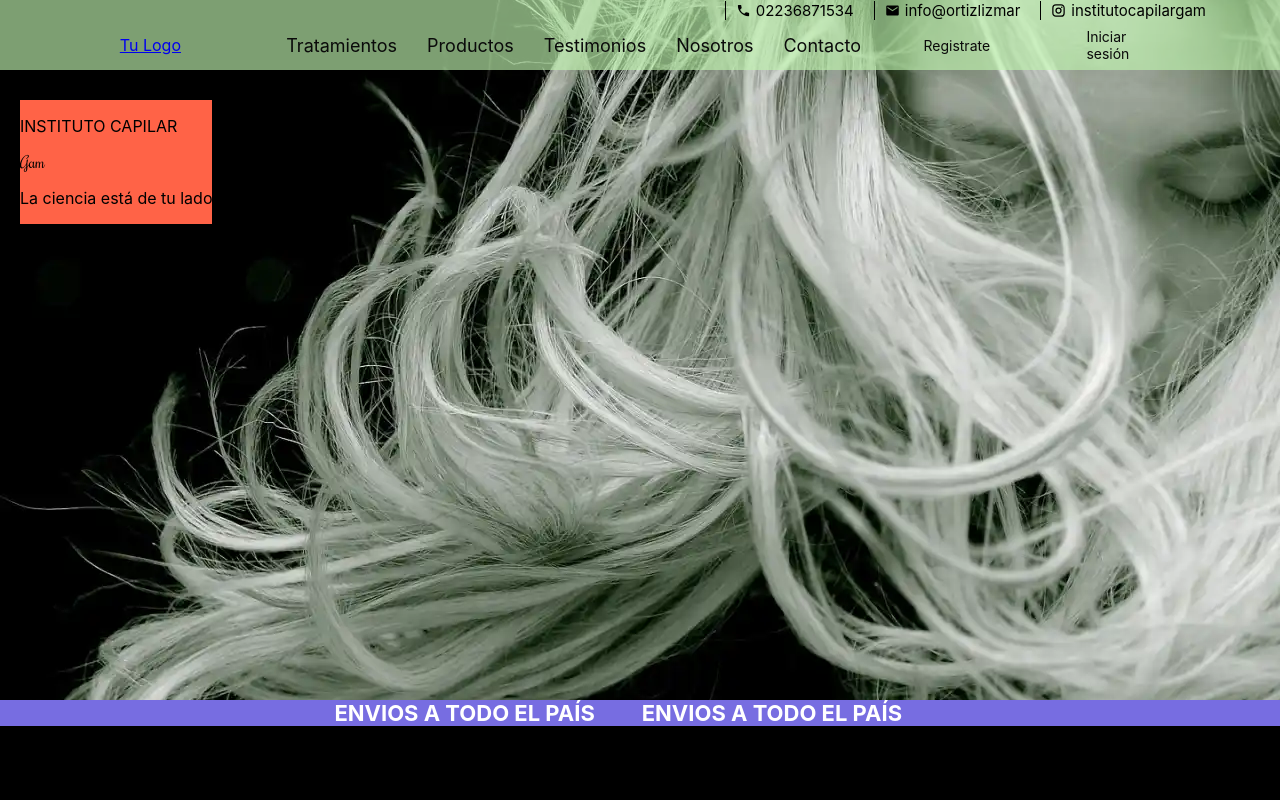
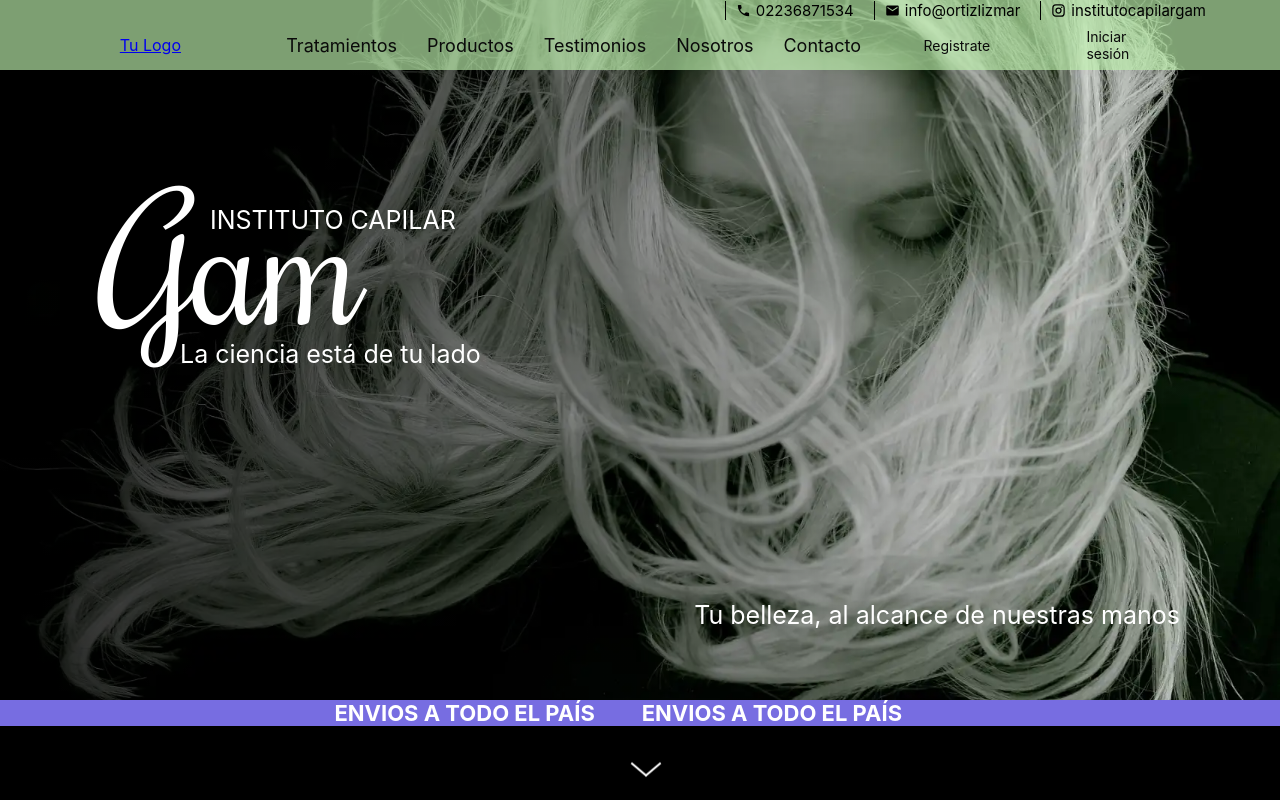
Before and after one commit to fmarcos38/Front-intituto-capilar, a React (Create React App) app: page / in a window 1280 px wide. Shown: the top 800 px of the page. Built offline with nearby package versions, Linux system fonts and the light colour scheme; no server answers; a web font is replaced by a local one.

Commit message:
landings

```diff
--- a/src/Components/LandingA/index.jsx
+++ b/src/Components/LandingA/index.jsx
@@ -13,6 +13,16 @@ function LandingA() {
                 <p className='p2-texto-1'>Gam</p>
                 <p className='p3-texto-1'>La ciencia está de tu lado</p>
             </div>
+            <div className='cont-texto-2'>
+                <p className='p1-texto-2'>Tu belleza, al alcance de nuestras manos</p>
+            </div>
+            {/* flecha que señala hacia abajo compuesta por dos palitos blancos con movimiento hacia arriba y abjo */}
+            <div className='cont-flecha'>
+                <div className='flecha'>
+                    <div className='linea linea1'></div>
+                    <div className='linea linea2'></div>
+                </div>
+            </div>
         </div>
     )
 }
--- a/src/Components/LandingA/styles.css
+++ b/src/Components/LandingA/styles.css
@@ -7,7 +7,6 @@
     align-items: center;
     width: 100%;
     height: auto;
-    background-color: white;
 }
 .cont-img-land-A{
     width: 100%;
@@ -16,15 +15,93 @@
     justify-content: start;
     align-items: center;
 }
+/* código para el degrade */
+.cont-img-land-A::before {
+    content: '';
+    position: absolute;
+    top: 0;
+    left: 0;
+    width: 100%;
+    height: 700px;
+    background: linear-gradient(to right, rgba(0, 0, 0, 0.8), rgba(0, 0, 0, 0));
+    pointer-events: none; /* Permite hacer clic a través del pseudo-elemento */
+}
+.img-land-A{
+    width: 100%;
+    height: 100%;
+}
 .cont-texto-1{
     position: absolute;
-    top: 100px;
-    left: 20px;
-    background-color: tomato;
+    width: auto;
+    top: 120px;
+    left: 100px;
+}
+.p1-texto-1,
+.p3-texto-1{
+    font-size: 25px;
+    color: white;
+    margin: 0;
 }
 .p1-texto-1{
-
+    position: relative;
+    top: 85px;
+    left: 110px;
 }
 .p2-texto-1{
     font-family: 'Rochester', cursive;
+    font-size: 170px;
+    color: white;
+    margin: 0;
 }
+.p3-texto-1{
+    position: relative;
+    top: -30px;
+    left: 80px;
+}
+.cont-texto-2{
+    position: absolute;
+    width: auto;
+    top: 600px;
+    right:100px;
+}
+.p1-texto-2,
+.p2-texto-2{
+    font-size: 25px;
+    color: white;
+    margin: 0;
+}
+.p2-texto-2{}
+/* estilos flecha que señala hacia abajo compuesta por dos palitos blancos con movimiento hacia arriba y abjo */
+.cont-flecha {
+    position: absolute;
+    bottom: 20px;
+    display: flex;
+    justify-content: center;
+    align-items: center;
+    width: 100%;
+}
+.flecha {
+    display: flex;
+    align-items: center;
+    animation: bounce 2s infinite;
+}
+.linea {
+    width: 2px;
+    height: 20px;
+    margin-left: 12px;
+    background-color: white;
+}
+.linea1 {
+    transform: rotate(-50deg);
+}
+.linea2 {
+    transform: rotate(50deg);
+}
+@keyframes bounce {
+    0%, 100% {
+        transform: translateY(0);
+    }
+    50% {
+        transform: translateY(-10px);
+    }
+}
```
